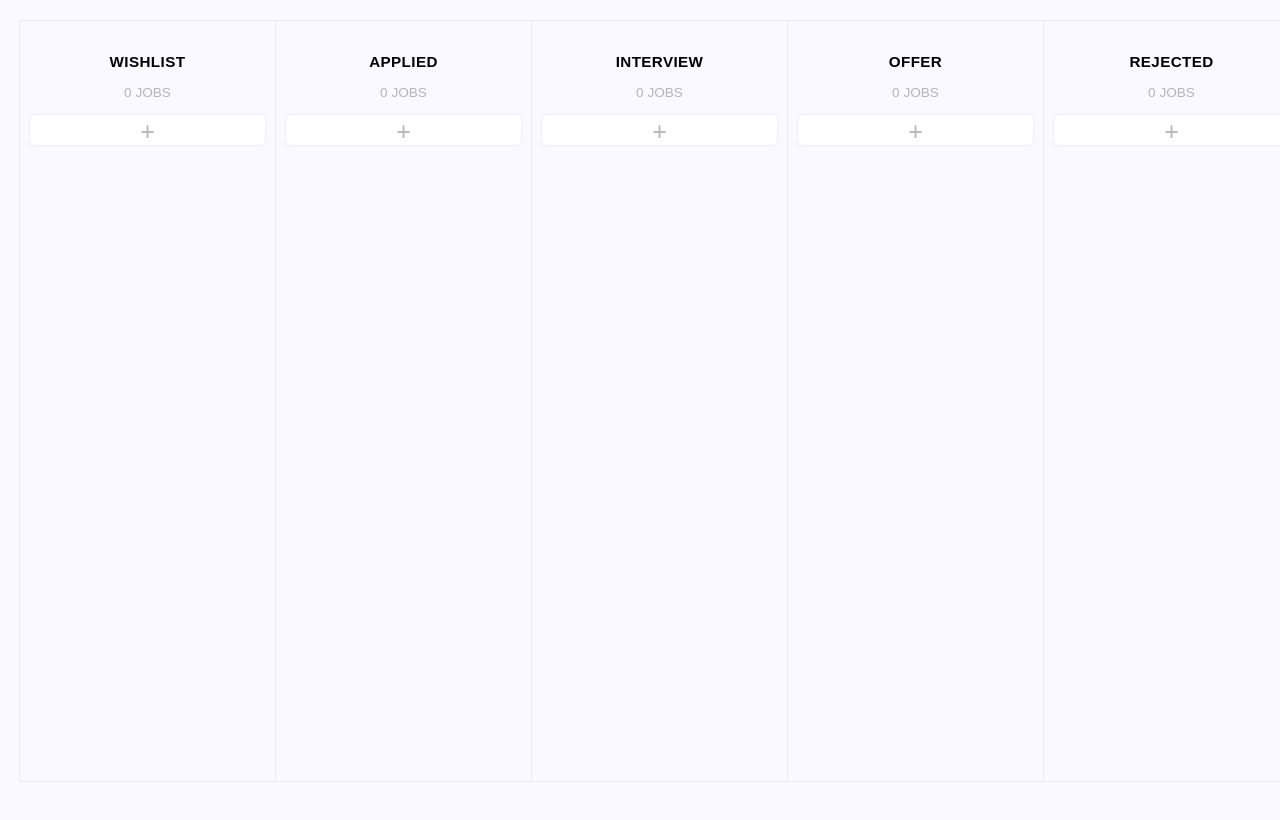
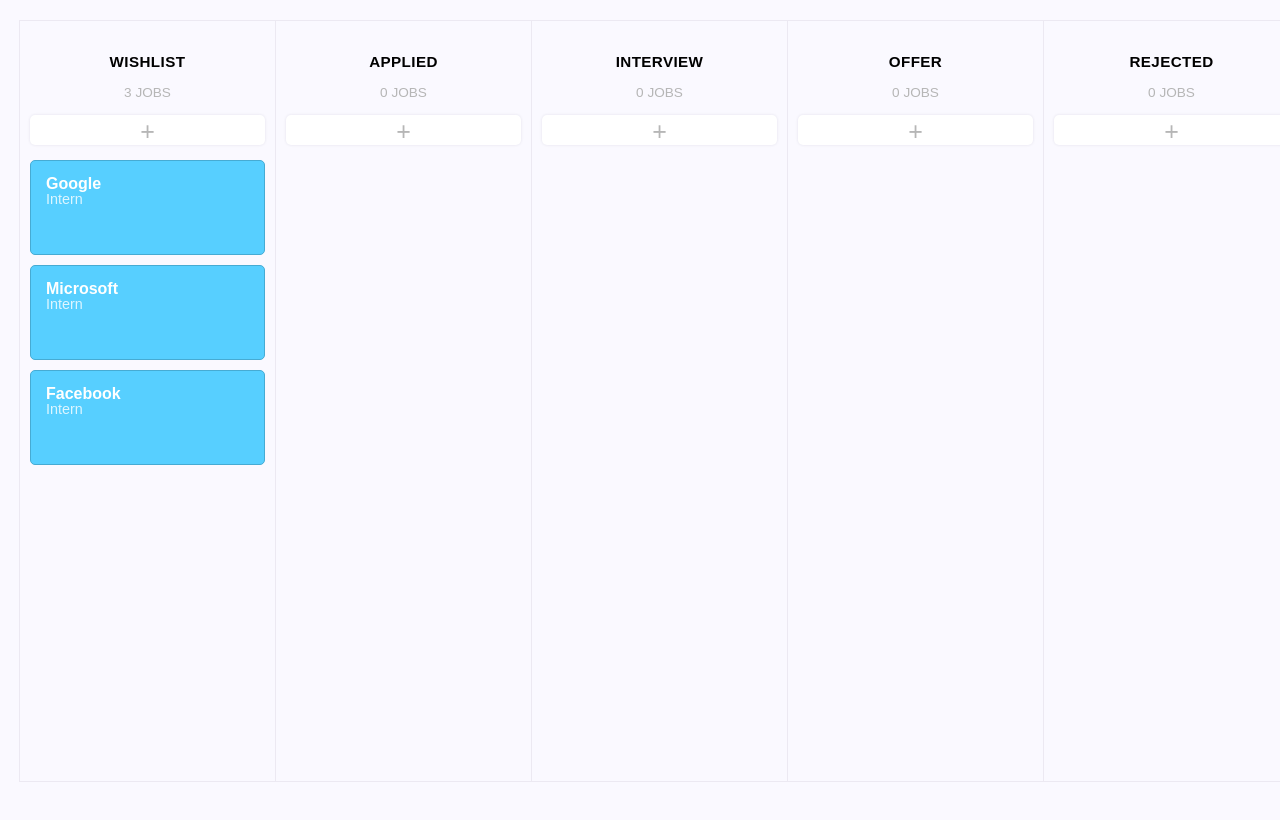
Before and after one commit to ryandotelliott/huntr-clone, a React (Create React App) app: page / in a window 1280 px wide. Shown: the top 820 px of the page. Built offline with nearby package versions, Linux system fonts and the light colour scheme.

Commit message:
Add basic card component

```diff
--- a/src/App.css
+++ /dev/null
@@ -1,8 +0,0 @@
-* {
-  margin: 0;
-  padding: 0;
-  font-family: Arial, Helvetica, sans-serif;
-  line-height: 1;
-  text-decoration: none;
-  list-style: none;
-}
--- a/src/App.js
+++ b/src/App.js
@@ -1,5 +1,5 @@
 import React from 'react';
-import './App.css';
+import './BoardStyles.css';
 import BoardContainer from './components/BoardContainer'
 
 function App() {
@@ -13,7 +13,23 @@
 let data = [
   {
     name: "Wishlist",
-    jobs: [],
+    jobs: [
+      {
+        company: "Google",
+        position: "Intern",
+        id: 1
+      },
+      {
+        company: "Microsoft",
+        position: "Intern",
+        id: 2
+      },
+      {
+        company: "Facebook",
+        position: "Intern",
+        id: 3
+      }
+    ],
     id: 1
   },
   {
--- a/src/components/BoardStyles.css
+++ b/src/BoardStyles.css
@@ -1,3 +1,12 @@
+* {
+    margin: 0;
+    padding: 0;
+    font-family: Arial, Helvetica, sans-serif;
+    line-height: 1;
+    text-decoration: none;
+    list-style: none;
+  }
+
 .board-container {
     width: 100%;
     height: 100vh;
@@ -50,7 +59,7 @@
 .add-card-button {
     width: 100%;
     height: 30px;
-    margin-top: 15px;
+    margin: 15px 0;
     border-radius: 5px;
     font-size: 25px;
     font-weight: 100;
@@ -60,4 +69,32 @@
     background-color: #fff;
     box-shadow: 0px 0px 3px rgba(25,4,69,0.1);
     cursor: pointer;
+    outline: none;
+    border: none;
 }
+
+.add-card-button:hover {
+    box-shadow: 0px 1px 3px rgba(25,4,69,0.1);
+}
+
+.job-card {
+    color: white;
+    width: 100%;
+    height: 95px;
+    margin-bottom: 10px;
+    background-color: #57cfff;
+    border: 1px solid #46abd3;
+    border-radius: 5px;
+    box-sizing: border-box;
+    padding: 15px;
+}
+
+.job-company {
+    font-weight: 600;
+    font-size: 1em;
+}
+
+.job-position {
+    font-size: 0.9em;
+    color: rgba(255, 255, 255, 0.8);
+}
--- a/src/components/Board.js
+++ b/src/components/Board.js
@@ -1,7 +1,14 @@
 import React, { Component } from 'react'
-import './BoardStyles.css'
+import Card from './Card'
 
 export default class Board extends Component {
+    loadCards = () => {
+        return (
+            this.props.jobs.map((card) => (
+                <Card key={card.id} name={card.company} position={card.position} />
+            )));
+        }
+
     render() {
         return (
             <div className="board">
@@ -10,9 +17,12 @@
                     {this.props.jobs.length} JOBS
                 </p>
 
-                <div className="add-card-button">
+                <button className="add-card-button" onClick={this.createCard}>
                     +
-                </div>
+                </button>
+
+                {this.loadCards()}
+
             </div>
         )
     }
--- a/src/components/BoardContainer.js
+++ b/src/components/BoardContainer.js
@@ -1,12 +1,11 @@
 import React, { Component } from 'react'
-import './BoardStyles.css'
 import Board from './Board'
 
 export default class BoardContainer extends Component {
     mapBoards = () => {
         return (
             this.props.boards.map((board) => (
-            <Board name={board.name} jobs={board.jobs} />
+                <Board key={board.id} name={board.name} jobs={board.jobs} />
             )));
         }
 
--- a/src/components/Card.js
+++ b/src/components/Card.js
@@ -4,7 +4,8 @@
     render() {
         return (
             <div className="job-card">
-                <p className="job-title">{this.props.title}</p>
+                <p className="job-company">{this.props.name}</p>
+                <p className="job-position">{this.props.position}</p>
             </div>
         )
     }
```
